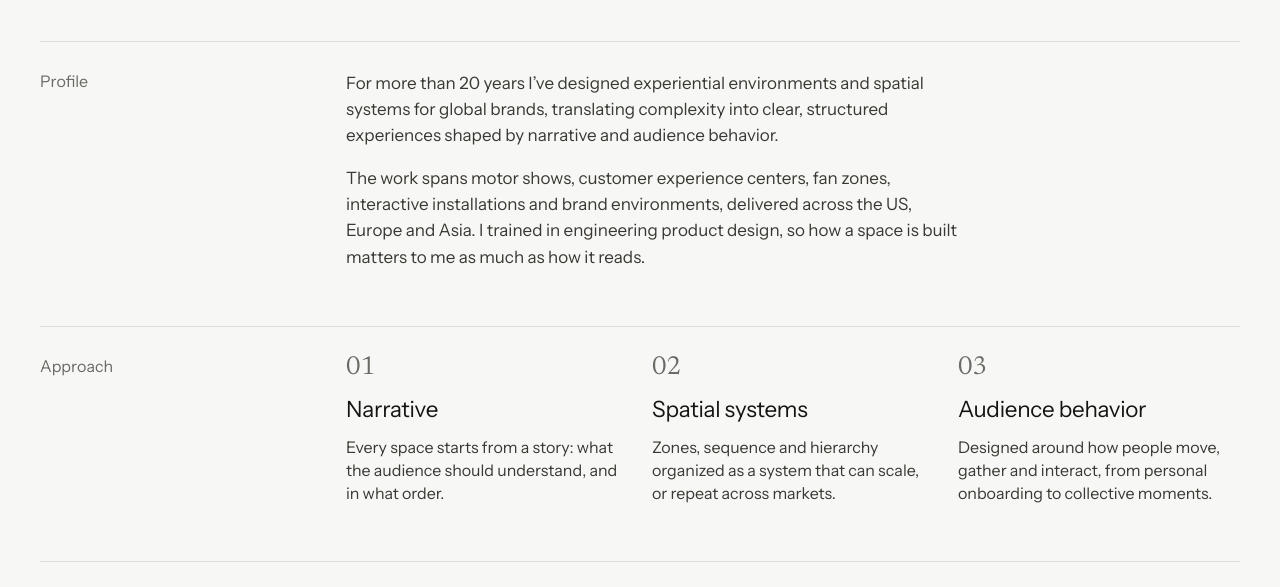
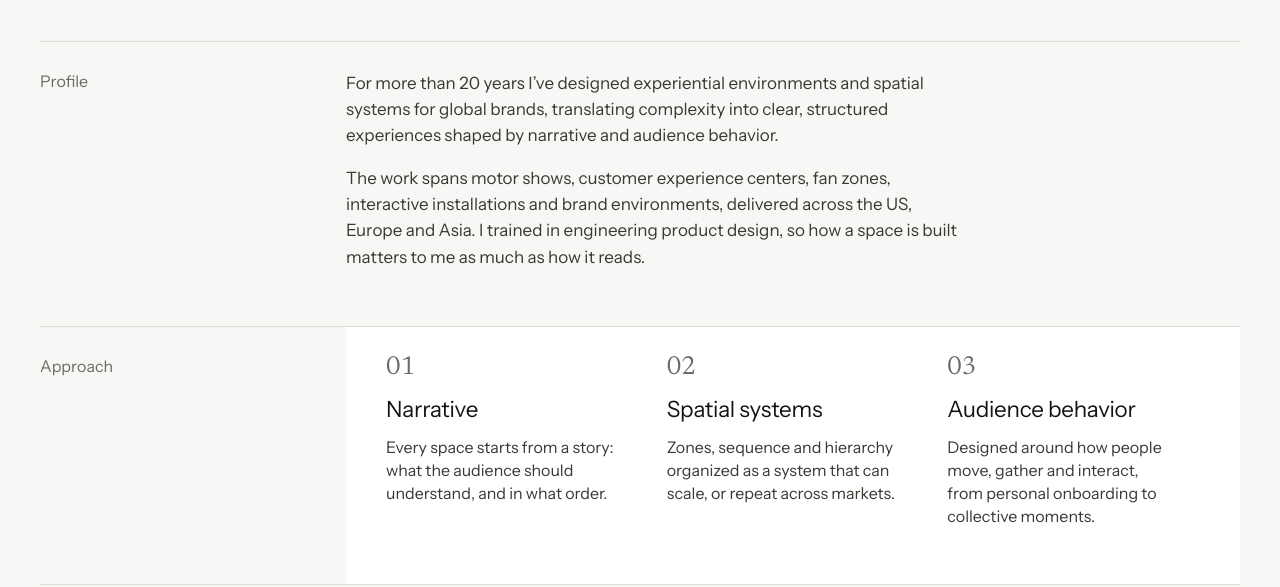
Before and after one commit to Edsorrell/edmundsorrell-site, an Eleventy site: page src/info.njk in a window 1280 px wide. Shown: the part 332-919 px from the top of the page. Built offline with nearby package versions, Linux system fonts and the light colour scheme; Eleventy itself is replaced by a stand-in of ours; files that its build step writes are made by us from their sources.

Commit message:
About: white panel behind the Approach columns
Co-Authored-By: Claude Opus 5.5 <noreply@anthropic.com>
Claude-Session: https://claude.ai/code/session_01X32TTFGtgZ5rK6gweqn2ve

```diff
--- a/src/css/info.css
+++ b/src/css/info.css
@@ -135,3 +135,8 @@ body:has(#es):not(.sqs-edit-mode) #container{overflow:clip!important}
 #es .ct .say{font-family:'Newsreader',Georgia,serif;font-weight:400;font-size:clamp(34px,4.2vw,56px);line-height:1.05;letter-spacing:-.015em}#es .ct .em{margin-top:24px}#es .ap3>div>.mu{display:block;font-family:'Newsreader',Georgia,serif;font-size:26px;line-height:1;letter-spacing:0;margin-bottom:12px}
 #es .ptitle{font-size:clamp(32px,3.2vw,46px);line-height:1.12;letter-spacing:-.025em;padding-top:100px;max-width:16em;text-wrap:pretty}#es .ptitle+.ab{padding-top:64px}@media (max-width:760px){#es .ptitle{padding-top:56px}#es .ptitle+.ab{padding-top:44px}}
 #es .ptitle .g{color:#8C8A84}
+
+/* Approach panel: white card behind the three columns, edge to edge within the row */
+#es .abr>.ap3{background:#fff;margin:-28px 0 -56px;padding:28px 40px 56px;column-gap:28px}
+@media (max-width:1000px){#es .abr>.ap3{padding:28px 28px 48px}}
+@media (max-width:760px){#es .abr>.ap3{margin:0;padding:22px 20px 26px;row-gap:28px}}
```
